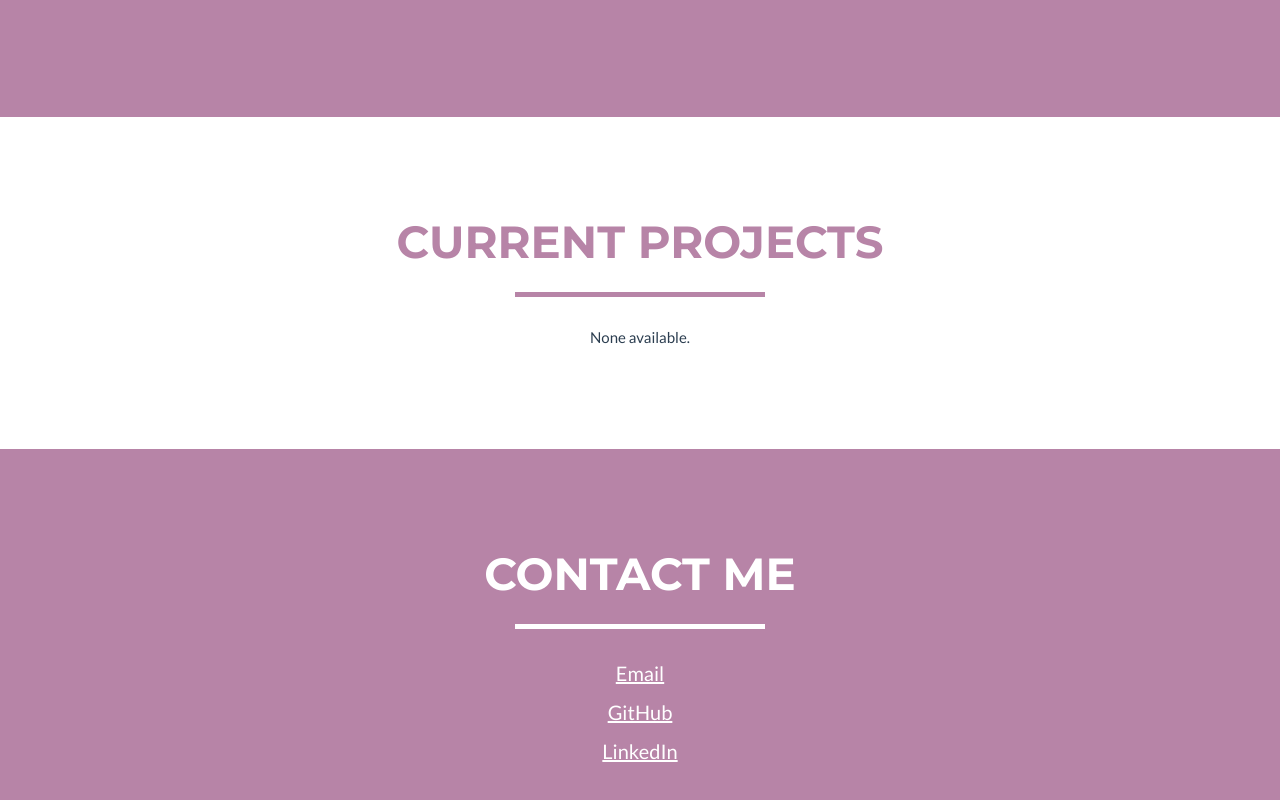
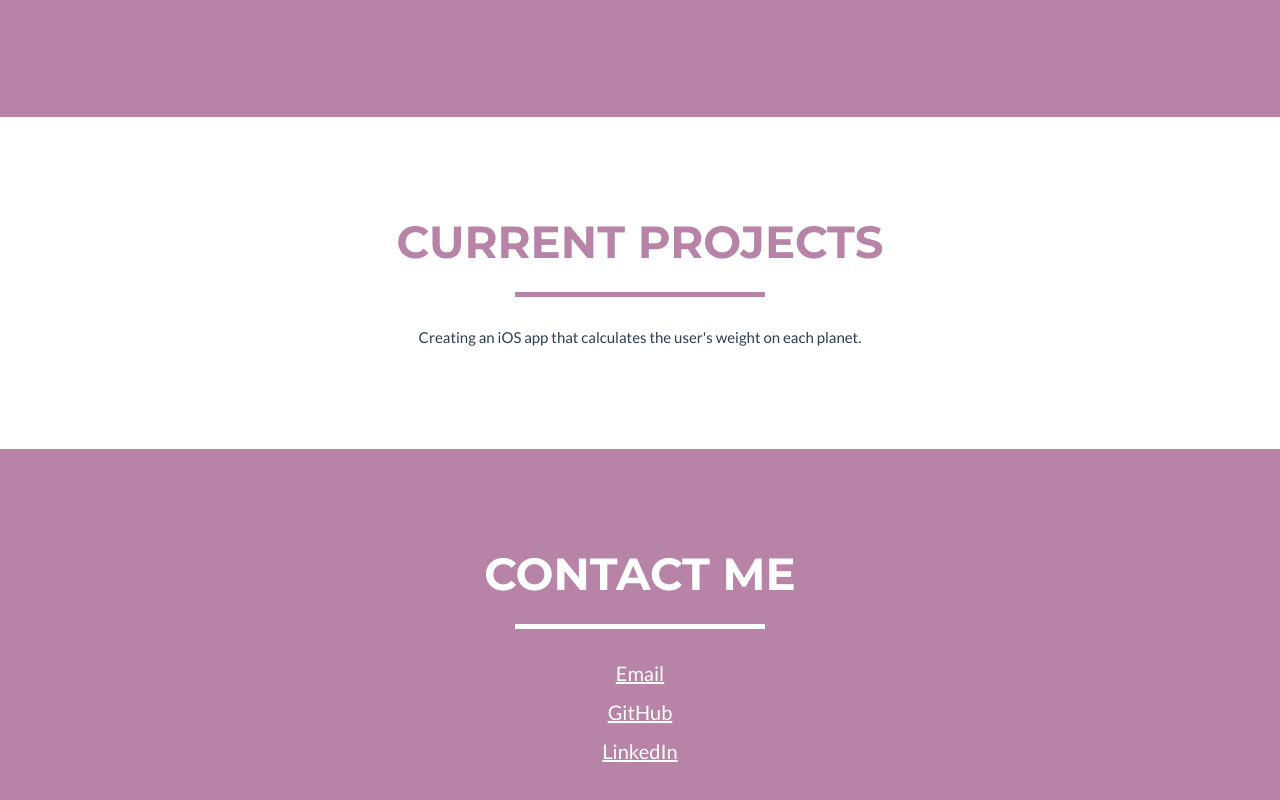
Before and after one commit to angel-lee/angel-lee.github.io, a plain HTML site: page index.html in a window 1280 px wide. Shown: the part 2568-3368 px from the top of the page. Drawn offline with nearby package versions, Linux system fonts and the light colour scheme.

Commit message:
Updated Current Projects

```diff
--- a/index.html
+++ b/index.html
@@ -134,25 +134,6 @@
                     <li>Invision, Balsamiq, Photoshop</li>
                 </div>-->
             </div>
-           <!-- <div class="row">
-                <div class="col-lg-12 text-center">
-                    <br></br>
-                    <p>Courses</p>
-                </div>
-                <div class="col-lg-12" style="float: left; width: 40%;">
-                    <li>Data Structures & Algorithms</li>
-                    <li>Introduction to Software Engineering</li>
-                    <li>Programming Language Concepts</li>
-                    <li>Computer Graphics</li>
-
-                </div>
-                <div class="col-lg-12" style="float: right; width: 40%;">
-                    <li>Interactive Modeling & Animation</li>
-                    <li>Introduction to Digital Arts & Sciences</li>
-                    <li>Human Computer Interaction</li>
-                    <li>User Experience Design</li>
-                </div>
-            </div>-->
         </div>
     </section>
 
@@ -278,7 +259,7 @@
             </div>
                 <div class="row">
                     <div class="col-lg-12 text-center">
-                    None available.
+                    Creating an iOS app that calculates the user's weight on each planet.
                     </div>
                 </div>
                 <div class="row">
```
